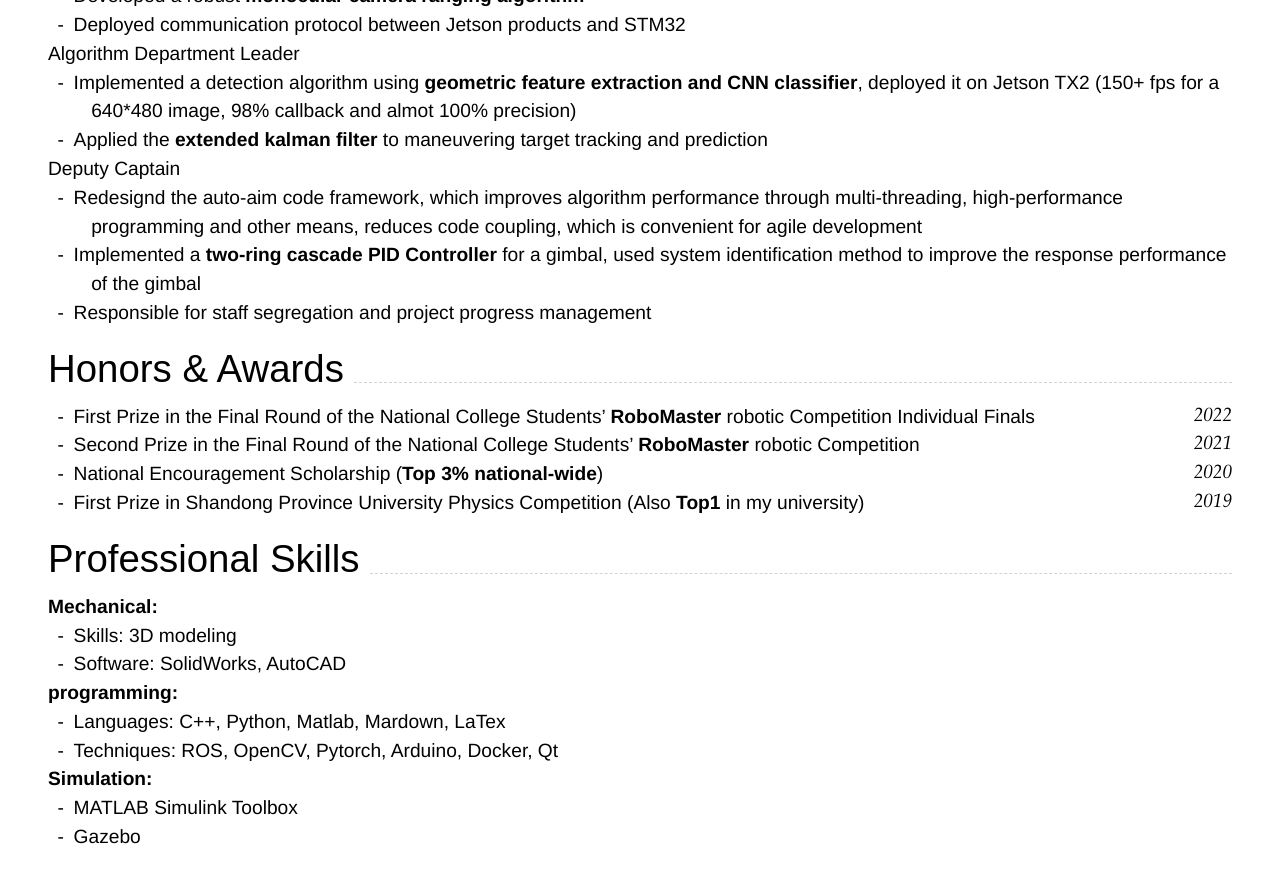
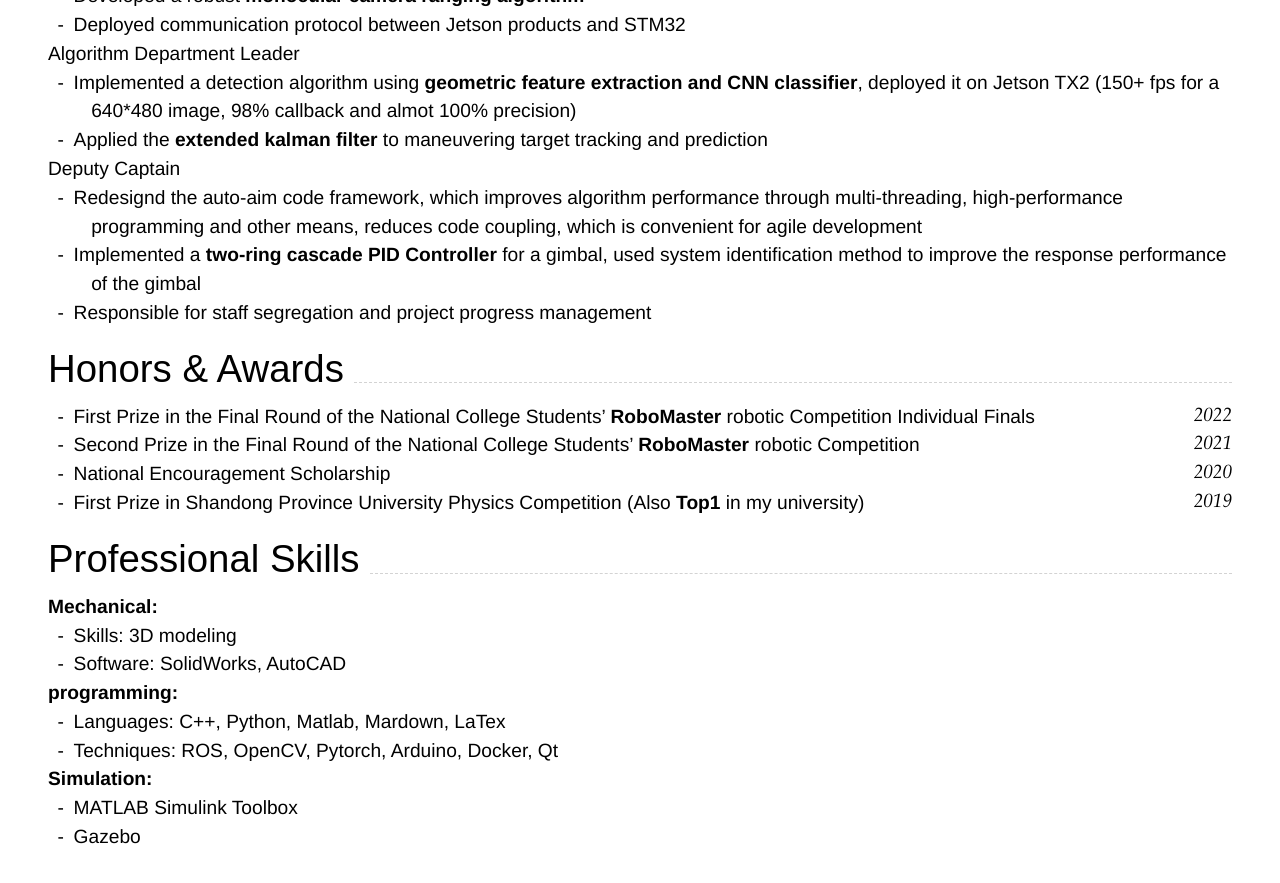
Before and after one commit to skywalker-dell/CV, a Jekyll site: the page built from index.md, in a window 1280 px wide and 900 px high, scrolled down 702 px. Shown: the top 883 px of the window. Built offline with Jekyll 4.4.1, drawn with Linux system fonts in a browser that asks for light colours; nearby versions of some CDN libraries.

Commit message:
delete words

```diff
--- a/index.md
+++ b/index.md
@@ -92,7 +92,7 @@ Deputy Captain<br>
 - Second Prize in the Final Round of the National College Students' **RoboMaster** robotic Competition `2021`<br>
 
 <!-- - First Prize in the Northern Contest Zone of the National College Students’ RoboMaster robotic Competition `2021` <br> -->
-- National Encouragement Scholarship (**Top 3% national-wide**) `2020` <br>
+- National Encouragement Scholarship `2020` <br>
 - First Prize in Shandong Province University Physics Competition (Also **Top1** in my university) `2019` <br>
 
 
```
